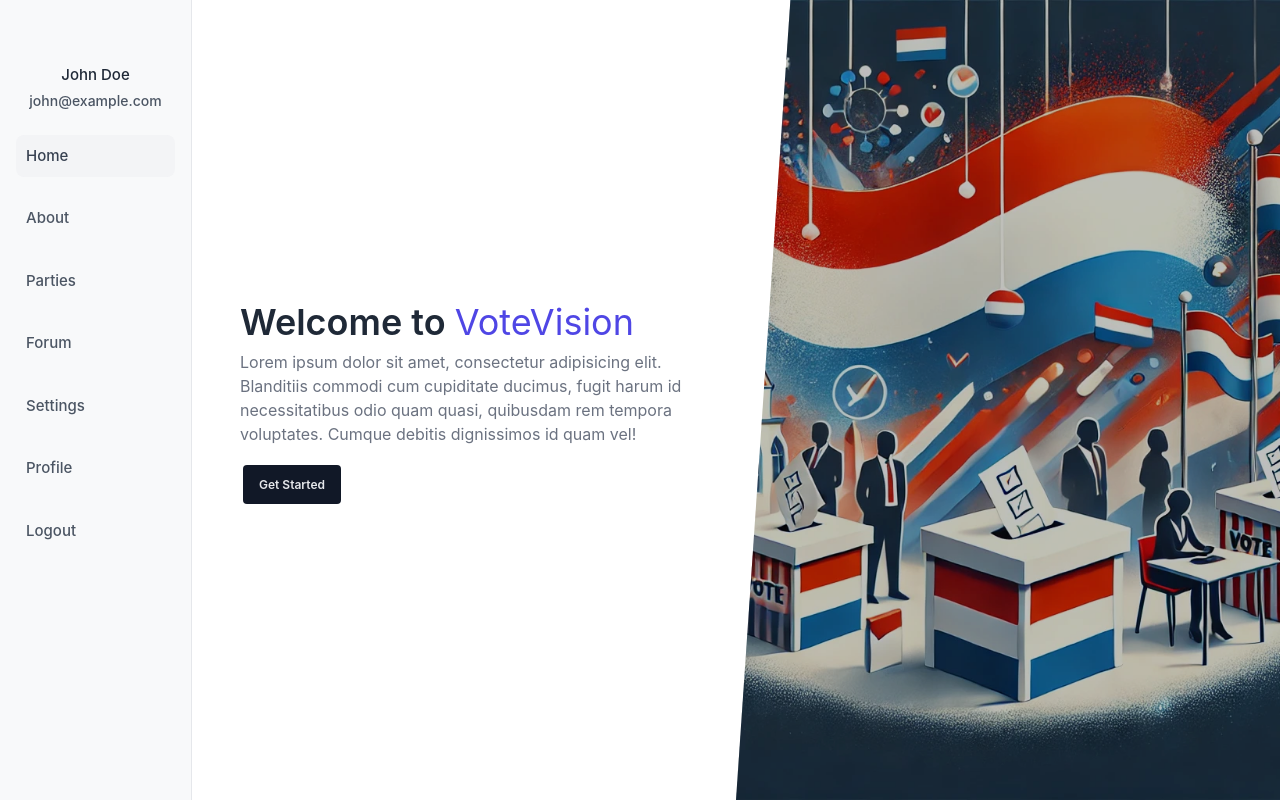
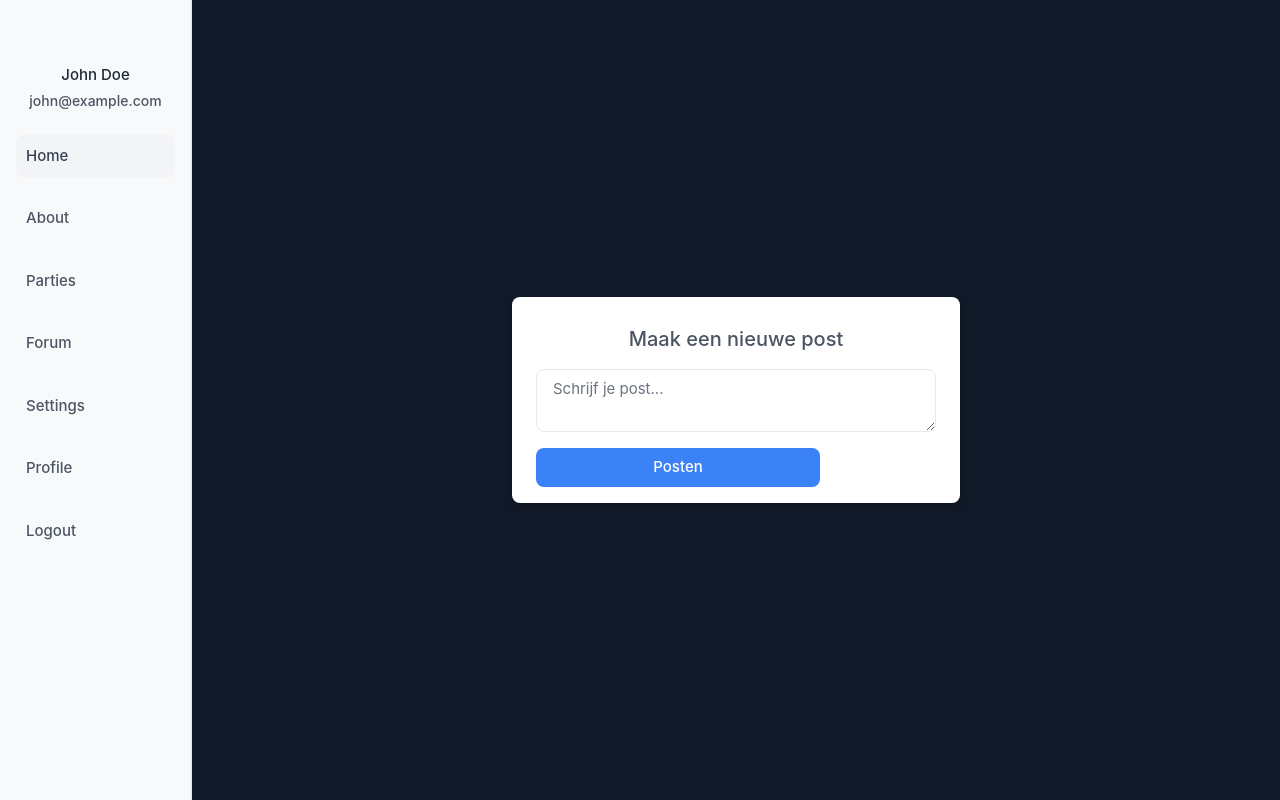
Before and after one commit to Davidebakker/votevision-deploy, a Vue app in the folder frontend-vue/: page /ForumPost in a window 1280 px wide. Before the commit this address led to /. Built offline with nearby package versions, Linux system fonts and the light colour scheme; sample sign-in values are in the browser's storage.

Commit message:
comments wordt toegevoegd, je kan annuleren, post lijdt naar forum

```diff
--- a/frontend-vue/src/components/ForumComponents/ForumItem.vue
+++ b/frontend-vue/src/components/ForumComponents/ForumItem.vue
@@ -6,7 +6,7 @@
     const comments = ref([]);
 
     if (localStorage.getItem('comments')) {
-      comments.value = JSON.parse(localStorage.getItem('comments'));
+      comments.value = JSON.parse(localStorage.getItem('comments')).reverse();
     }
 
     return {
--- a/frontend-vue/src/components/ForumComponents/PostForum.vue
+++ b/frontend-vue/src/components/ForumComponents/PostForum.vue
@@ -21,9 +21,15 @@
       router.push('');
     };
 
+    const cancelPost = () => {
+      // Bij annuleren terug naar de forum-pagina
+      router.push('/forum');
+    };
+
     return {
       newPost,
       submitPost,
+      cancelPost,
     };
   },
 };
@@ -45,12 +51,22 @@
               class="block w-full px-4 py-2 mt-2 text-white-700 placeholder-gray-500 bg-white border rounded-lg dark:bg-gray-800 dark:border-gray-600 dark:placeholder-gray-400 focus:border-blue-400 focus:ring-opacity-40 focus:outline-none focus:ring focus:ring-blue-300"
               required
           ></textarea>
-          <button
-              type="submit"
-              class="flex center w-full px-4 py-2 mt-4 text-sm font-medium tracking-wide text-white capitalize transition-colors duration-300 transform bg-blue-500 rounded-lg hover:bg-blue-400 focus:outline-none focus:ring focus:ring-blue-300 focus:ring-opacity-50"
-          >
-            Posten
-          </button>
+          <div class="flex mt-4">
+            <button
+                type="submit"
+                class="w-4/5 px-4 py-2 bg-blue-500 text-white font-medium rounded-lg hover:bg-blue-400 focus:outline-none focus:ring focus:ring-blue-300 focus:ring-opacity-50 mr-2"
+            >
+              Posten
+            </button>
+
+            <button
+                type="button"
+                @click="cancelPost"
+                class="w-1/4 px-4 py-2bg-red-500 text-white font-medium rounded-lg hover:bg-red-600 focus:outline-none focus:ring focus:ring-red-300 focus:ring-opacity-50 mr-2"
+            >
+              Annuleren
+            </button>
+          </div>
         </form>
       </div>
     </div>
--- a/frontend-vue/src/router/index.ts
+++ b/frontend-vue/src/router/index.ts
@@ -85,13 +85,12 @@
       path: '/forum',
       name: 'ForumItem',
       component: ForumItem,
-      meta: {guestOnly: true}
     },
     {
       path:'/ForumPost',
       name:'ForumPost',
       component: PostForum,
-      meta: {guestOnly: true}
+      meta: { userOnly: true }
     },
   ]
 });
```
